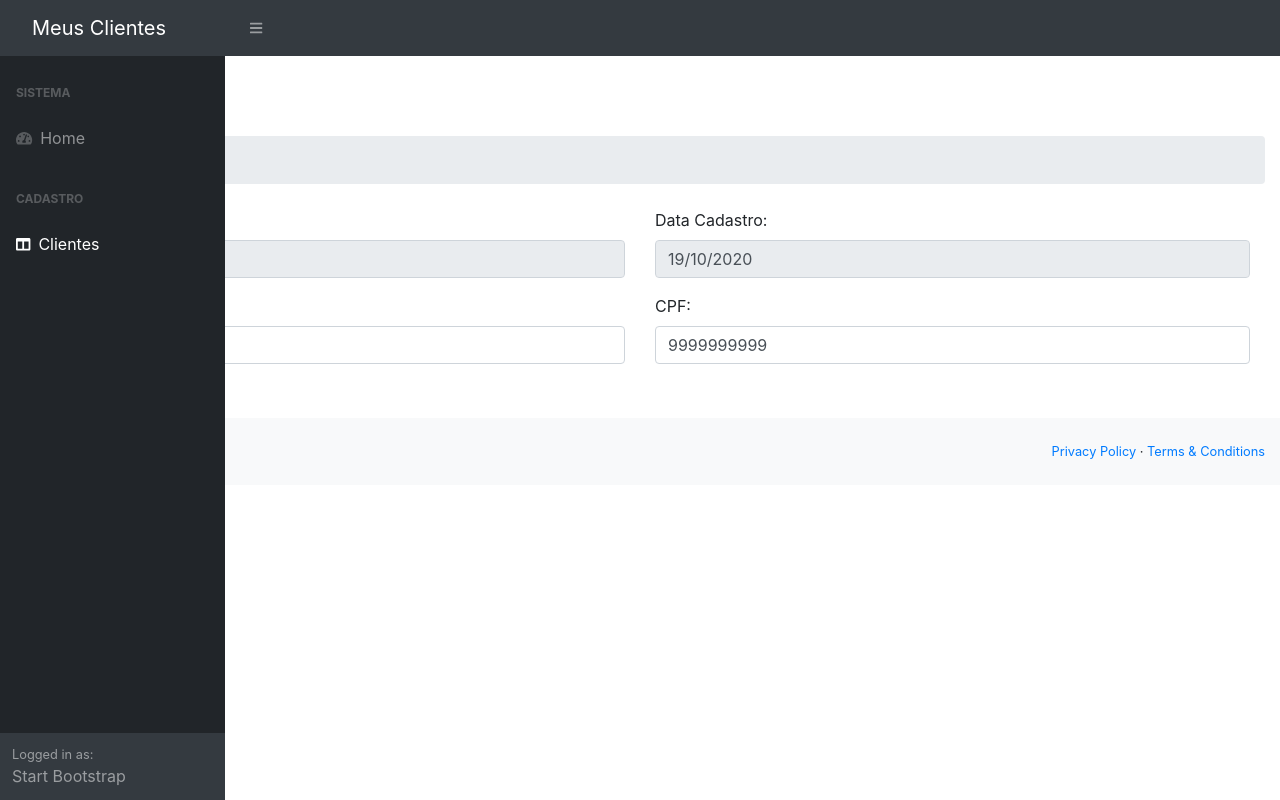
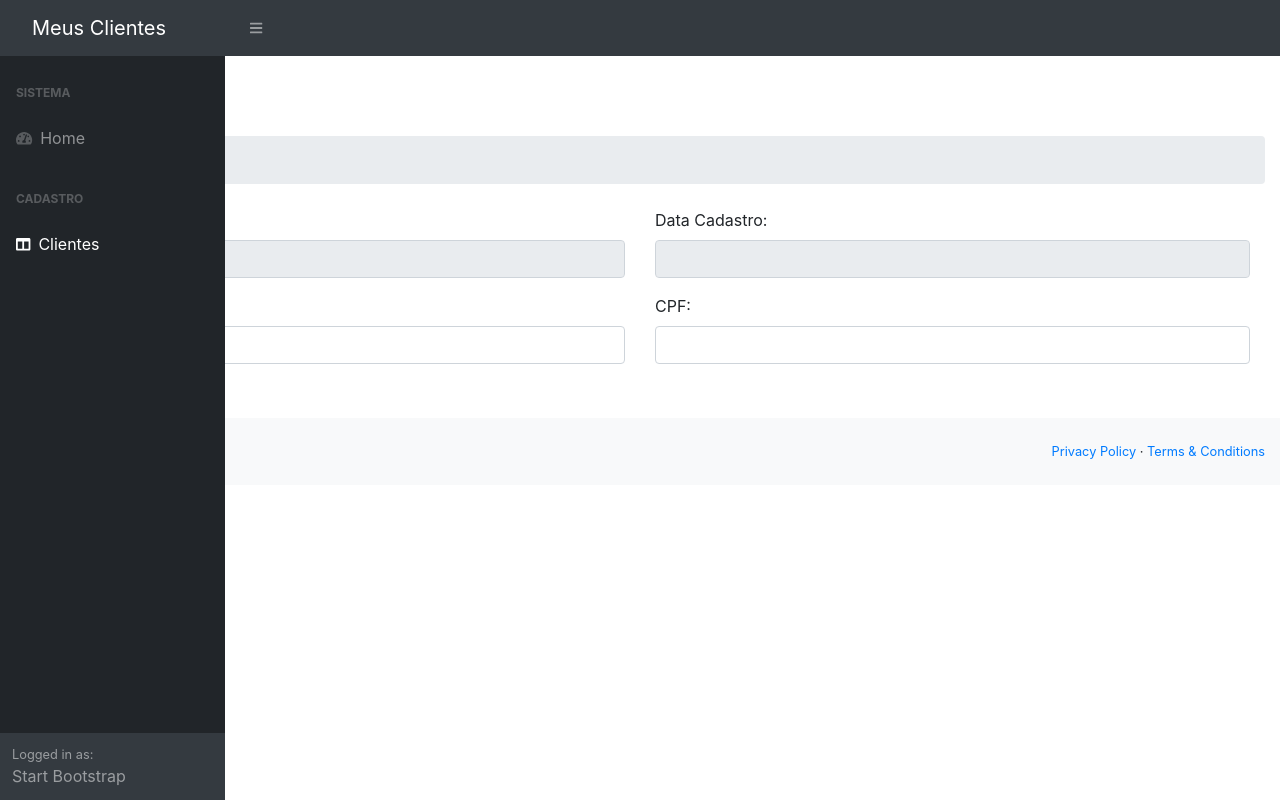
Before and after one commit to jairosousa/Angular9-Spring-Boot2-2, an Angular app in the folder frontend/clientes-app/: page /clientes-form in a window 1280 px wide. Built offline with nearby package versions, Linux system fonts and the light colour scheme.

Commit message:
CORS: Salvando clientes atraves da Aplicaçao web para a REST API

```diff
--- a/frontend/clientes-app/src/app/clientes.service.ts
+++ b/frontend/clientes-app/src/app/clientes.service.ts
@@ -1,4 +1,6 @@
+import { HttpClient } from '@angular/common/http';
 import { Injectable } from '@angular/core';
+import { Observable } from 'rxjs';
 import { Cliente } from './clientes/cliente';
 
 @Injectable({
@@ -6,7 +8,9 @@ import { Cliente } from './clientes/cliente';
 })
 export class ClientesService {
 
-  constructor() { }
+  constructor(
+    private http: HttpClient
+  ) { }
 
   getCliente(): Cliente {
     let cliente: Cliente = new Cliente();
@@ -16,4 +20,8 @@ export class ClientesService {
     cliente.cpf = "9999999999";
     return cliente;
   }
+
+  salvar(cliente: Cliente): Observable<Cliente> {
+    return this.http.post<Cliente>('http://localhost:8080/api/clientes', cliente);
+  }
 }
--- a/frontend/clientes-app/src/app/clientes/clientes-form/clientes-form.component.ts
+++ b/frontend/clientes-app/src/app/clientes/clientes-form/clientes-form.component.ts
@@ -12,14 +12,15 @@ export class ClientesFormComponent implements OnInit {
   cliente: Cliente;
 
   constructor(private clienteService: ClientesService) {
-    this.cliente = this.clienteService.getCliente();
+    this.cliente = new Cliente();
   }
 
   ngOnInit(): void {
   }
 
   onSubmit(): void {
-    console.log(this.cliente);
+    this.clienteService.salvar(this.cliente)
+      .subscribe((cliente: Cliente) => this.cliente = cliente);
 
   }
 
```
